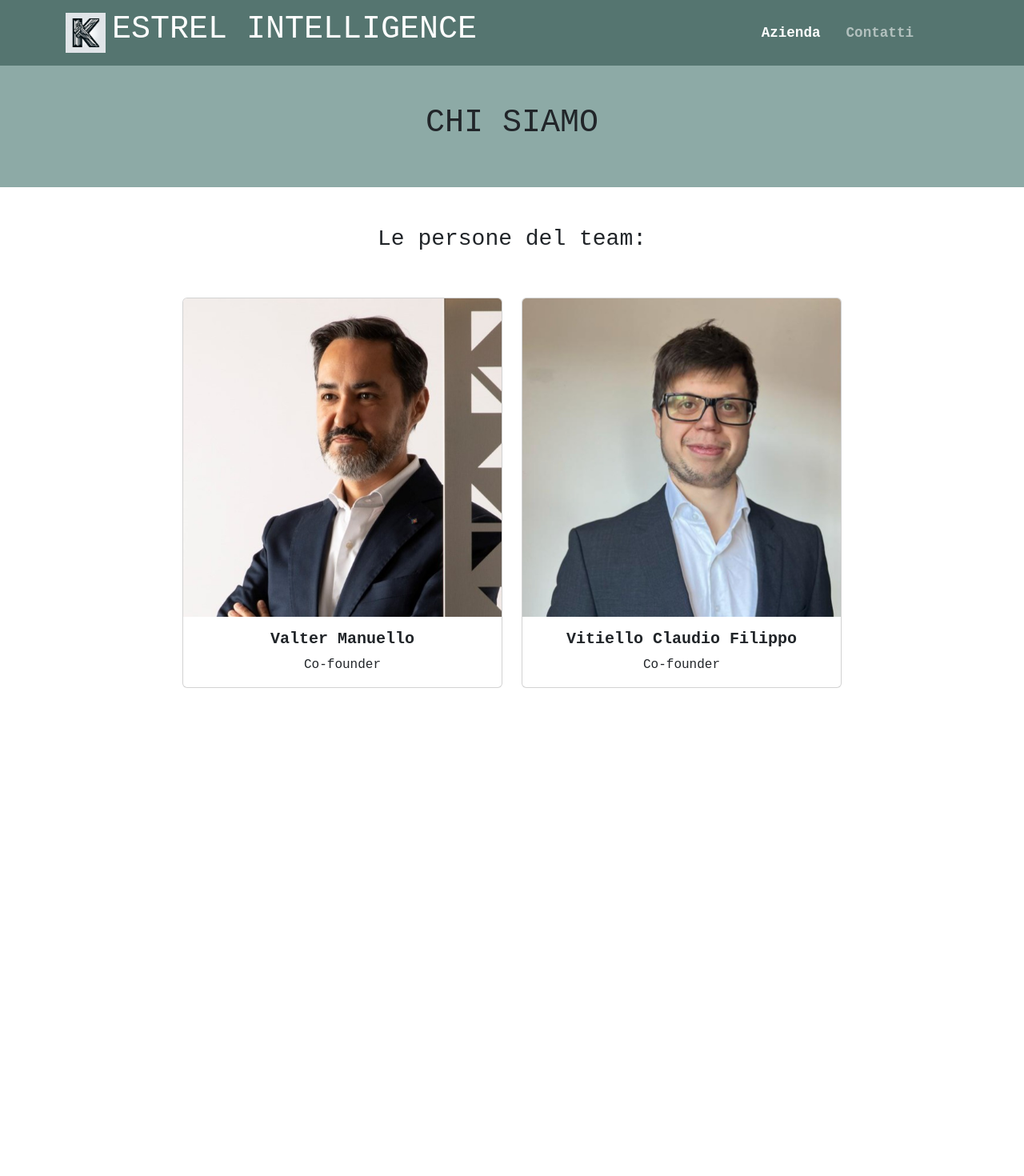
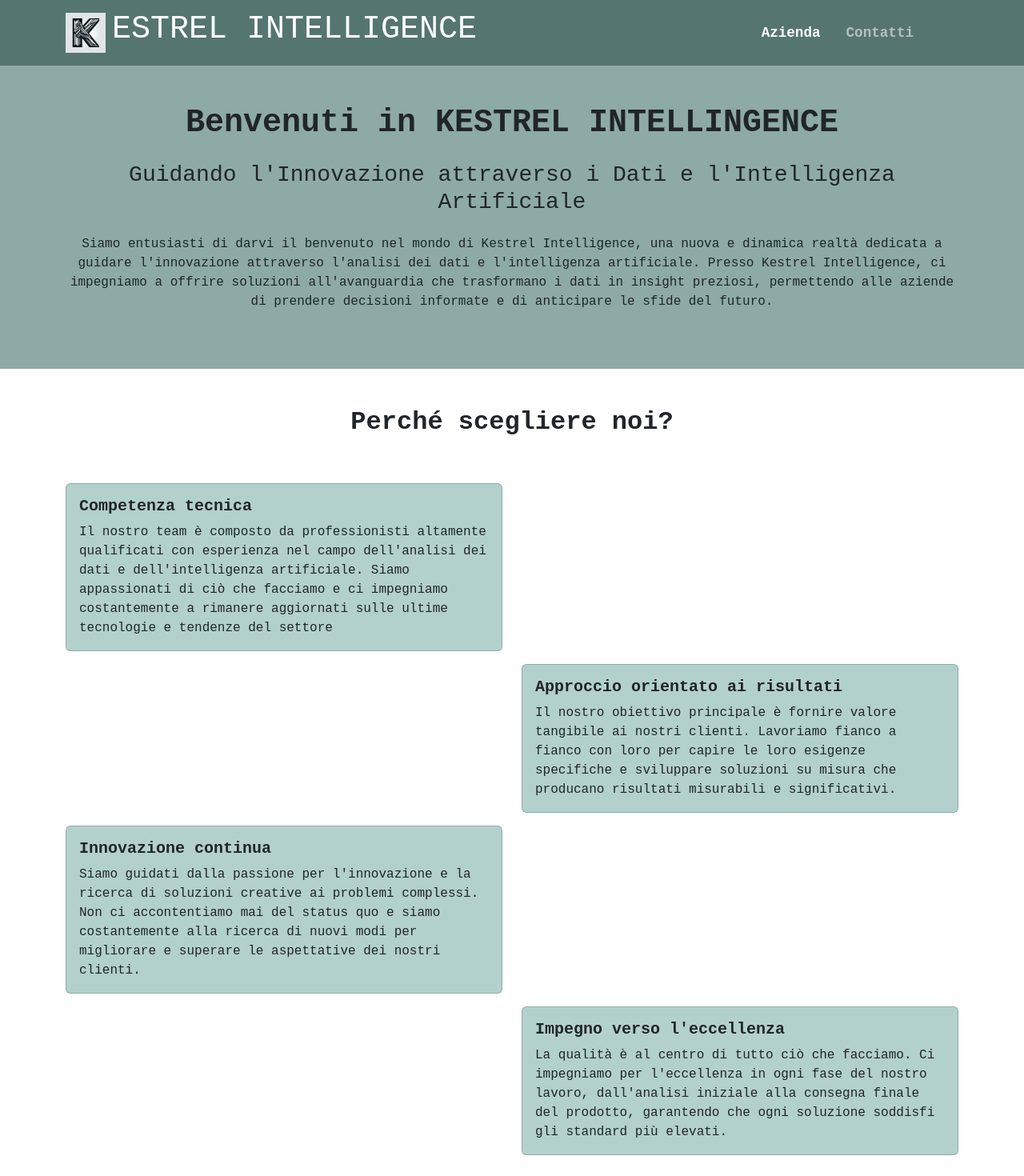
Before and after one commit to ClaudioFilippo/kestrel-website, a React (Create React App) app: page /azienda in a window 1280 px wide. Shown: the top 1470 px of the page at 80% size. Before the commit the page ends 860 px from the top, so only its background shows below. Built offline with nearby package versions, Linux system fonts and the light colour scheme; a web font is replaced by a local one.

Commit message:
aggiornato campo azienda

```diff
--- a/src/pages/azienda/azienda.js
+++ b/src/pages/azienda/azienda.js
@@ -14,12 +14,83 @@ function AziendaWallpaper() {
       <Container>
         <Row className='align-items-center justify-content-md-center'>
             <Col md='auto' className='text-center mt-5 mb-5'>
-              <h1>CHI SIAMO</h1>
+              <h1><strong>Benvenuti in KESTREL INTELLINGENCE</strong></h1>
+              <h3 className='mt-4'>Guidando l'Innovazione attraverso i Dati e l'Intelligenza Artificiale</h3>
+              <p className='mt-4 mb-4'>Siamo entusiasti di darvi il benvenuto nel mondo di Kestrel Intelligence, una nuova e dinamica realtà dedicata a guidare l'innovazione attraverso l'analisi dei dati e l'intelligenza artificiale.
+                 Presso Kestrel Intelligence, ci impegniamo a offrire soluzioni all'avanguardia che trasformano i dati in insight preziosi, permettendo alle aziende di prendere decisioni informate e di anticipare le sfide del futuro.
+              </p>
             </Col>
         </Row>
       </Container>
     </div>
   );
+}
+
+function CardRagioni() {
+
+  return (
+
+    <div>
+
+      <Row className='mt-3'>
+        <Col md={6}>
+          <Card className='card-style'>
+            <Card.Body>
+              <Card.Title><strong>Competenza tecnica</strong></Card.Title>
+              <Card.Text>
+              Il nostro team è composto da professionisti altamente qualificati con esperienza nel campo dell'analisi dei dati e dell'intelligenza artificiale.
+              Siamo appassionati di ciò che facciamo e ci impegniamo costantemente a rimanere aggiornati sulle ultime tecnologie e tendenze del settore
+              </Card.Text>
+            </Card.Body>
+          </Card>
+        </Col>
+      </Row>
+
+      <Row className='mt-3'>
+        <Col md={{ span: 6, offset: 6 }}>
+          <Card className='card-style'>
+            <Card.Body>
+              <Card.Title><strong>Approccio orientato ai risultati</strong></Card.Title>
+              <Card.Text>
+              Il nostro obiettivo principale è fornire valore tangibile ai nostri clienti.
+              Lavoriamo fianco a fianco con loro per capire le loro esigenze specifiche e sviluppare soluzioni su misura che producano risultati misurabili e significativi.
+              </Card.Text>
+            </Card.Body>
+          </Card>
+        </Col>
+      </Row>
+
+      <Row className='mt-3'>
+        <Col md={6}>
+          <Card className='card-style'>
+            <Card.Body>
+              <Card.Title><strong>Innovazione continua</strong></Card.Title>
+              <Card.Text>
+              Siamo guidati dalla passione per l'innovazione e la ricerca di soluzioni creative ai problemi complessi.
+              Non ci accontentiamo mai del status quo e siamo costantemente alla ricerca di nuovi modi per migliorare e superare le aspettative dei nostri clienti.
+              </Card.Text>
+            </Card.Body>
+          </Card>
+        </Col>
+      </Row>
+
+      <Row className='mt-3'>
+        <Col md={{ span: 6, offset: 6 }}>
+          <Card className='card-style'>
+            <Card.Body>
+              <Card.Title><strong>Impegno verso l'eccellenza</strong></Card.Title>
+              <Card.Text>
+              La qualità è al centro di tutto ciò che facciamo. Ci impegniamo per l'eccellenza in ogni fase del nostro lavoro,
+              dall'analisi iniziale alla consegna finale del prodotto, garantendo che ogni soluzione soddisfi gli standard più elevati.
+              </Card.Text>
+            </Card.Body>
+          </Card>
+        </Col>
+      </Row>
+
+    </div>
+  );
+
 }
 
 
@@ -76,14 +147,22 @@ function Azienda() {
         <AziendaWallpaper></AziendaWallpaper>
 
         <Container>
+
+        <Row className='mt-5 mb-5'>
+            <Col className='text-center'>
+                <h2><strong>Perché scegliere noi?</strong></h2>
+            </Col>
+          </Row>
+
+          <CardRagioni></CardRagioni>
+
           <Row className='mt-5 mb-5'>
             <Col className='text-center'>
-                <h3>Le persone del team:</h3>
+                <h3>I vertici dell'azienda:</h3>
             </Col>
           </Row>
+
         </Container>
-
-
 
         <PeopleCard></PeopleCard>
 
--- a/src/pages/contatti/contatti.css
+++ b/src/pages/contatti/contatti.css
@@ -1,7 +1,7 @@
 .background-contatti {
     /* background-color: #742559; */
     background-color: #8daaa6;
-    color: #fff;
+    /* color: #fff; */
 }
 
 .stack-style {
--- a/src/pages/home/home.js
+++ b/src/pages/home/home.js
@@ -36,10 +36,10 @@ function ActivitesCard() {
         <Col md={{ span: 6, offset: 6 }}>
           <Card className='card-style'>
             <Card.Body>
-              <Card.Title><strong>Analisi dello sport</strong></Card.Title>
+              <Card.Title><strong>Data Insights</strong></Card.Title>
               <Card.Text>
-              Forniamo servizi completi di analisi sportiva che sfruttano la potenza dell'intelligenza artificiale per aiutare le organizzazioni sportive a ottimizzare le prestazioni,
-              migliorare il coinvolgimento dei fan e favorire la crescita dei ricavi.
+              Forniamo servizi di data insight che aiutano le organizzazioni a sbloccare il pieno potenziale dei loro dati, fornendo approfondimenti praticabili
+              che favoriscono la crescita, migliorano le prestazioni e ottimizzino i processi aziendali.
               </Card.Text>
             </Card.Body>
           </Card>
@@ -50,10 +50,22 @@ function ActivitesCard() {
         <Col md={6}>
           <Card className='card-style'>
             <Card.Body>
-              <Card.Title><strong>Data Insights</strong></Card.Title>
+              <Card.Title><strong>Analisi del mercato e dei concorrenti</strong></Card.Title>
               <Card.Text>
-              Forniamo servizi di data insight che aiutano le organizzazioni a sbloccare il pieno potenziale dei loro dati, fornendo approfondimenti praticabili
-              che favoriscono la crescita e migliorano le prestazioni.
+              Forniamo servizi completi di analisi dati che sfruttano la potenza dell'intelligenza artificiale per comprendere il mercato e monitorare le attività dei concorrenti.
+              </Card.Text>
+            </Card.Body>
+          </Card>
+        </Col>
+      </Row>
+
+      <Row className='mt-3'>
+        <Col md={{ span: 6, offset: 6 }}>
+          <Card className='card-style'>
+            <Card.Body>
+              <Card.Title><strong>Monitoraggio e sicurezza informatica</strong></Card.Title>
+              <Card.Text>
+              Forniamo servizi per realizzare sistemi di monitoraggio che utilizzano l'analisi dei dati per prevedere guasti, ottimizzare la manutenzione degli impianti e per rilevare e prevenire minacce alla sicurezza informatica.
               </Card.Text>
             </Card.Body>
           </Card>
@@ -127,8 +139,8 @@ function HomePage() {
             <Container>
               <Row className='align-items-center'>
                 <Col className='mt-4 mb-5 text-center' md={6}>
-                  <h1><strong> Potenziate la vostra attività sportiva</strong></h1>
-                  <p className=" spacer-header"> Kestrel Intelligence è una startup che fornisce servizi di consulenza AI e analisi dei dati. Siamo specializzati nel settore dello sport, offrendo soluzioni all'avanguardia che trasformano la vostra attività. Lavoriamo instancabilmente per fornirvi soluzioni personalizzate che si adattino alle vostre esigenze specifiche. In Kestrel non siamo solo un fornitore di servizi, ma il vostro partner di successo.</p>
+                  <h1><strong> Potenziate la vostra attività</strong></h1>
+                  <p className=" spacer-header"> Kestrel Intelligence è una startup che fornisce servizi di consulenza AI e analisi dei dati, offrendo soluzioni all'avanguardia che trasformano la vostra attività. Lavoriamo instancabilmente per fornirvi soluzioni personalizzate che si adattino alle vostre esigenze specifiche. In Kestrel non siamo solo un fornitore di servizi, ma il vostro partner di successo.</p>
                   <Button as={NavLink} to='/contatti' variant="light" size="lg"><strong>Contattaci</strong></Button>
                 </Col>
                 <Col md={6}>
```
Also changed, not shown: src/pages/chisiamo/chisiamo.js (deleted, +0 -14 lines).
